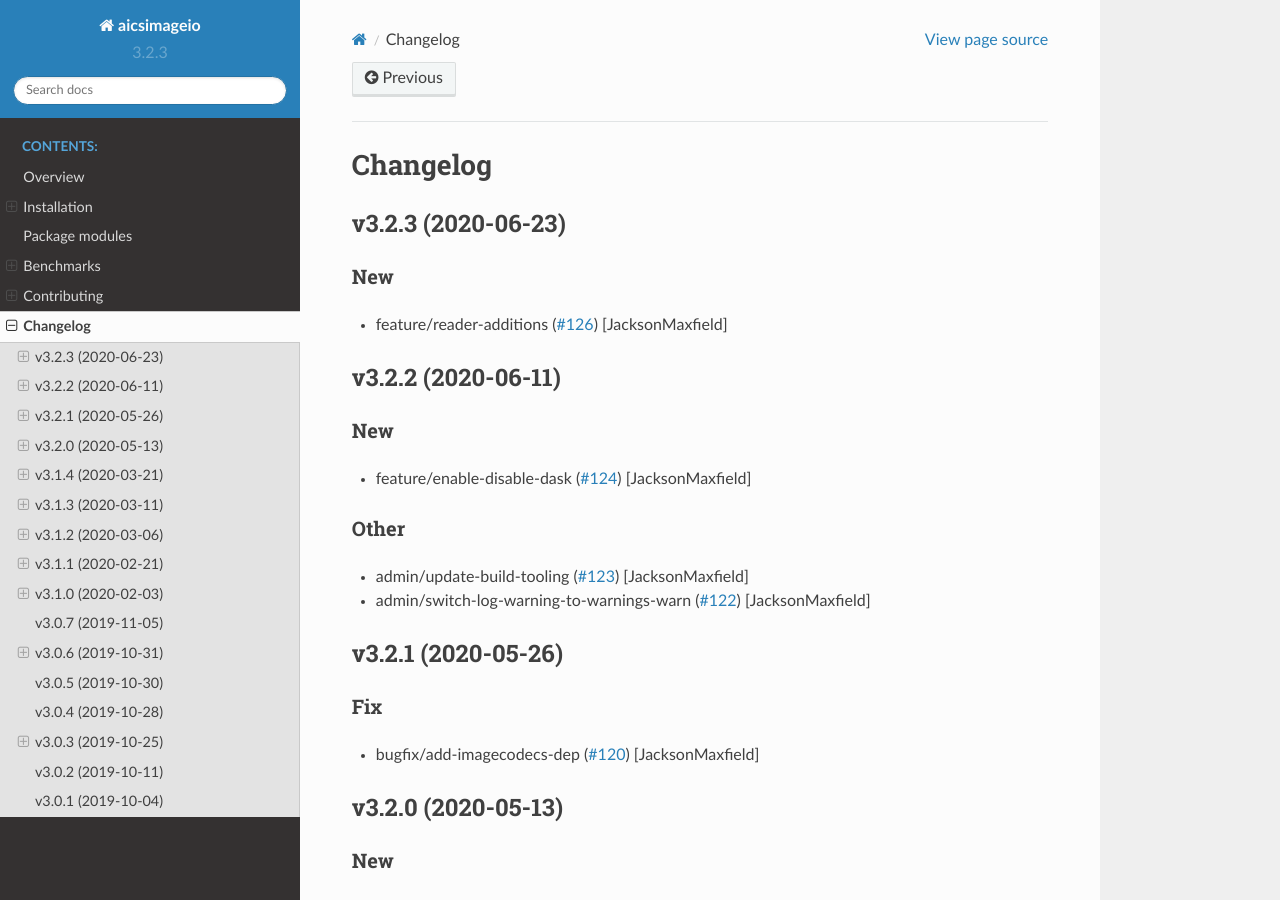
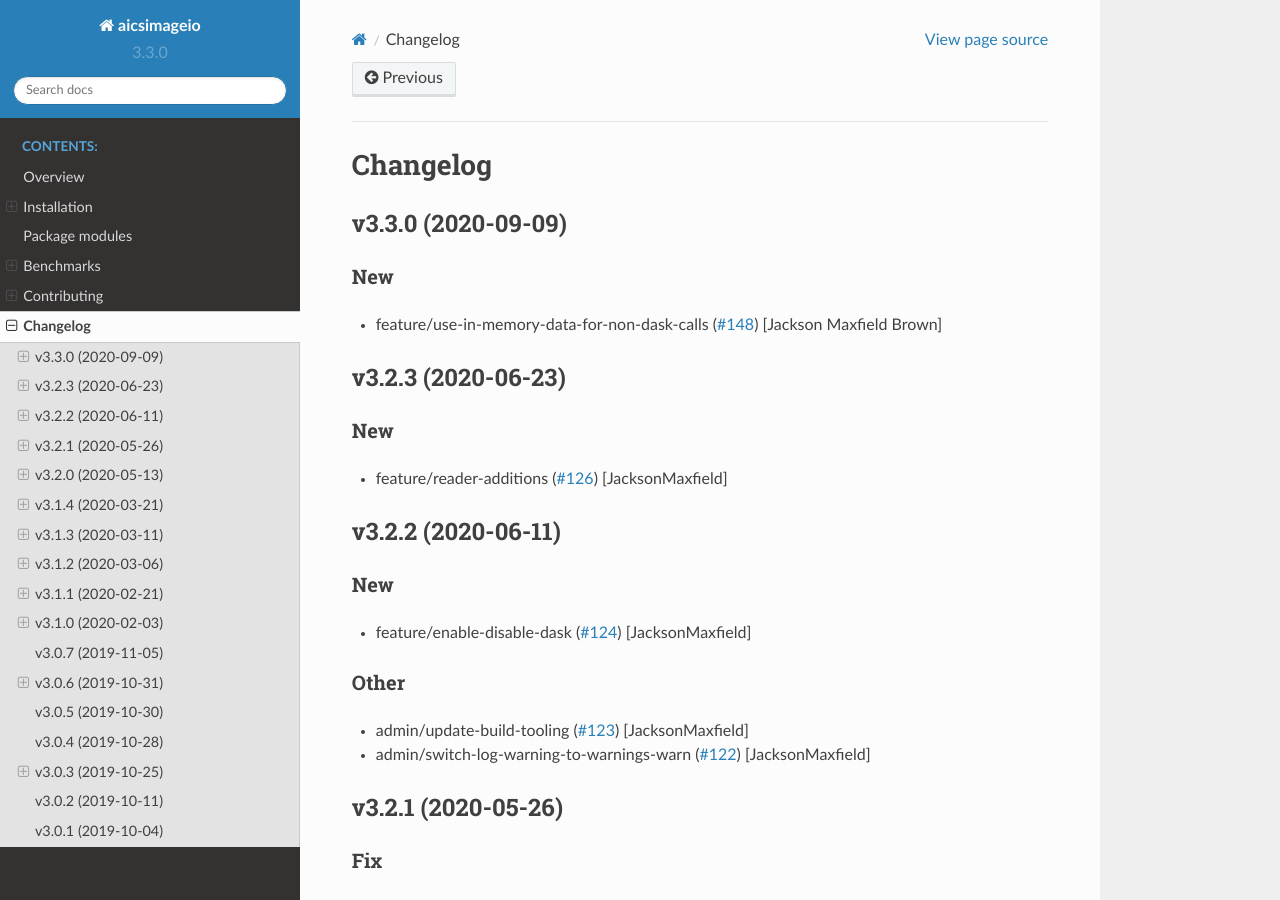
Before and after one commit to AllenCellModeling/aicsimageio, a Sphinx documentation site: the page built from docs/changelog.rst, in a window 1280 px wide and 900 px high. Built offline with Sphinx 7.4.7 and the Read the Docs theme 2.0.0, drawn with Linux system fonts in a browser that asks for light colours; pages that are not in the unit, such as notebooks, are missing from menus.

Commit message:
Bump version: 3.2.3 → 3.3.0

```diff
--- a/aicsimageio/__init__.py
+++ b/aicsimageio/__init__.py
@@ -8,4 +8,4 @@ from .readers import use_dask  # noqa: F401
 
 # Do not edit this string manually, always use bumpversion
 # Details in CONTRIBUTING.md
-__version__ = "3.2.3"
+__version__ = "3.3.0"
--- a/docs/changelog.rst
+++ b/docs/changelog.rst
@@ -1,5 +1,15 @@
 Changelog
 =========
+
+v3.3.0 (2020-09-09)
+-------------------
+
+New
+~~~
+- feature/use-in-memory-data-for-non-dask-calls  (`#148
+  <https://github.com/AllenCellModeling/aicsimageio/pull/148>`_)
+  [Jackson Maxfield Brown]
+
 
 v3.2.3 (2020-06-23)
 -------------------
--- a/setup.cfg
+++ b/setup.cfg
@@ -1,5 +1,5 @@
 [bumpversion]
-current_version = 3.2.3
+current_version = 3.3.0
 commit = True
 tag = True
 
--- a/setup.py
+++ b/setup.py
@@ -129,6 +129,6 @@ setup(
     url="https://github.com/AllenCellModeling/aicsimageio",
     # Do not edit this string manually, always use bumpversion
     # Details in CONTRIBUTING.md
-    version="3.2.3",
+    version="3.3.0",
     zip_safe=False,
 )
```
